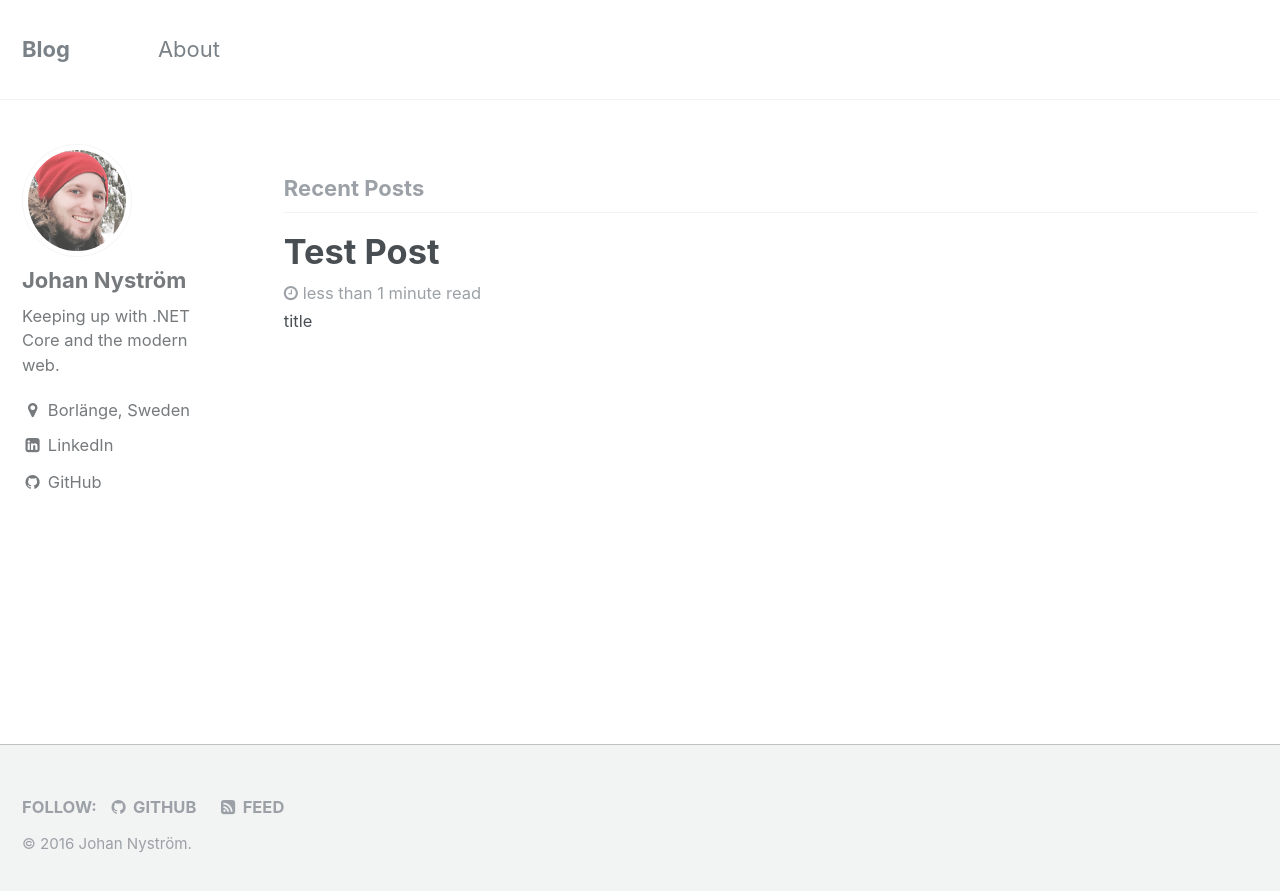
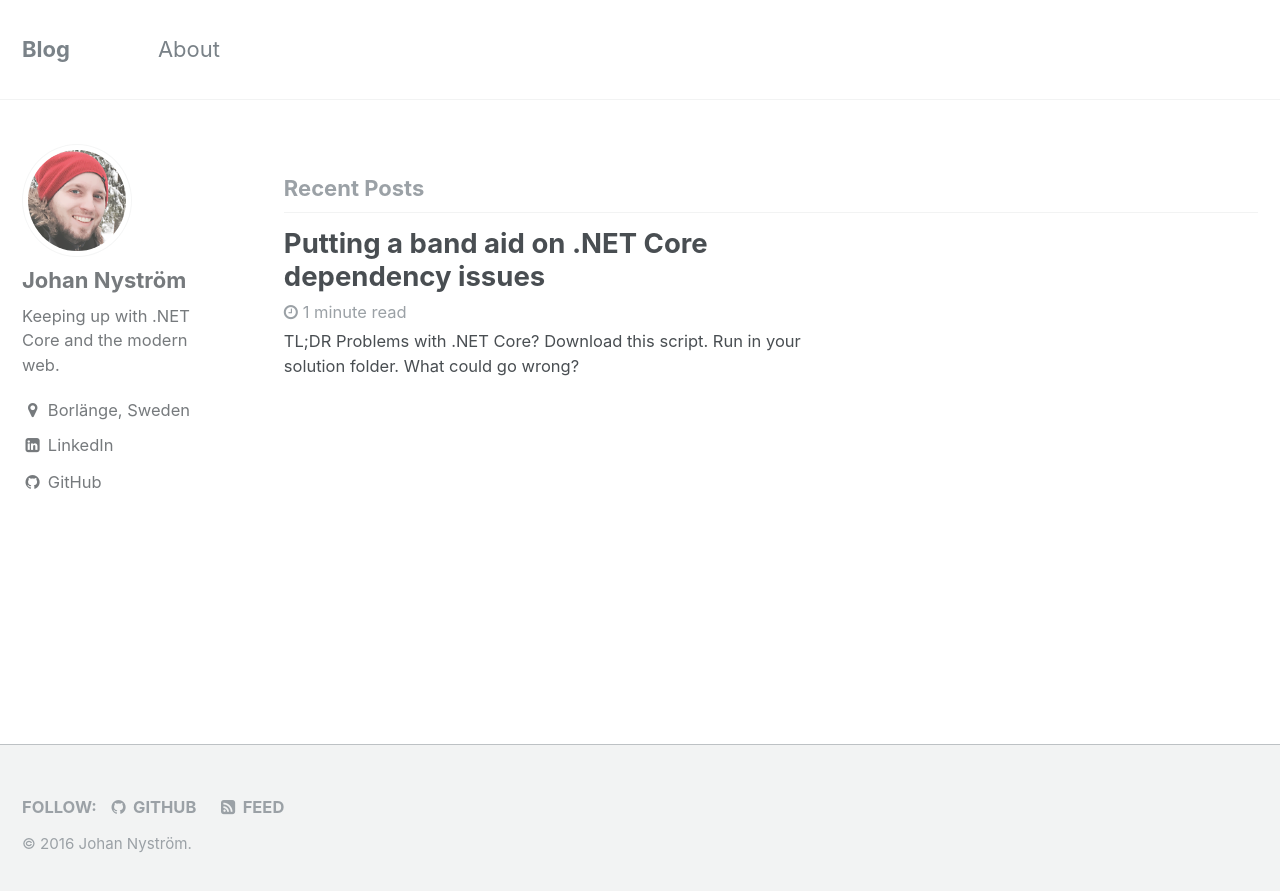
Before and after one commit to SpiderUnicorn/spiderunicorn.github.io, a Jekyll site: the page built from index.html, in a window 1280 px wide. Shown: the top 891 px of the page. Built offline with Jekyll 4.4.1, drawn with Linux system fonts in a browser that asks for light colours; the list of posts is cut into pages by our own code; part of the change alters nothing that is shown.

Commit message:
first post draft

```diff
--- a/_posts/2016-12-13-test-post.md
+++ /dev/null
@@ -1,5 +0,0 @@
----
-layout: single
----
-
-# title
--- /dev/null
+++ b/_posts/2016-12-15-putting-a-bandaid-net-core-dependency-issues.md
@@ -0,0 +1,48 @@
+---
+layout: single
+title: "Putting a band aid on .NET Core dependency issues"
+---
+>**TL;DR** Problems with .NET Core? [Download this script](https://github.com/SpiderUnicorn/powershell-utilities/blob/master/dotnet/clean-solution-and-clear-nuget-cache/clean_and_clear_cache.ps1). Run in your solution folder. What could go wrong?
+
+## Background
+
+In my current project, we opted for ASP.NET Core due its immense performance
+improvement over ASP.NET 4.x as well as some other benefits that seemed
+reasonable at the time. However, we still wanted to use the 'old' .NET for parts
+of the project to use Entity Framework 6 and some other dependencies not yet
+ported to .NET Core.
+
+*Enter dependency issues.*
+
+## Problems with mixing .NET Core and .NET 4.x
+
+Some common problems we had in the beginning of the project were due to making
+references between .NET Core projects and .NET 4.x projects. Here's one of the
+errors we got.
+
+>Unable to resolve 'xxx' for '.NETFramework,Version=v4.6.2'.
+
+All the more confusing, this error seemed to pop up on the build server after
+we stopped getting it locally. An issue was that we couldn't resolve
+dependencies with "dotnet restore" on the solution level, because it couldn't
+resolve dependencies for 4.x projects.
+
+### The fix
+The solution to the problem was to run the restore through nuget.exe and let
+it resolve both the .NET Core and NET 4.x dependencies. One caveat is that the
+you'll need version 3.5 or above of nuget.exe. You can
+[go here to download the latest version](https://dist.nuget.org/win-x86-commandline/latest/nuget.exe).
+
+## Summary
+During the course of the project, we put together a list of all the problems
+we encountered. The steps were as follows:
+
+- Close visual studio
+- Delete bin and obj folders
+- Delete project.lock.sjon, project.fragment.json, project.fragment.lock.json
+- Open cmd and run: nuget.exe locals all -clear
+
+This list was eventually turned into a script which automated all of the steps
+above. You can find it [here](https://github.com/SpiderUnicorn/powershell-utilities/blob/master/dotnet/clean-solution-and-clear-nuget-cache/clean_and_clear_cache.ps1).
+As of writing this post, we've saved many dull hours by using it. I hope
+you'll find it useful as well.
--- a/_sass/_base.scss
+++ b/_sass/_base.scss
@@ -30,11 +30,11 @@ h1, h2, h3, h4, h5, h6 {
 
 h1 {
   margin-top: 0;
-  font-size: $type-size-1;
+  font-size: $type-size-2;
 }
 
 h2 {
-  font-size: $type-size-3;
+  font-size: $type-size-4;
 }
 
 h3 {
```
